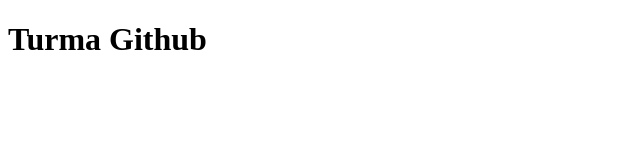
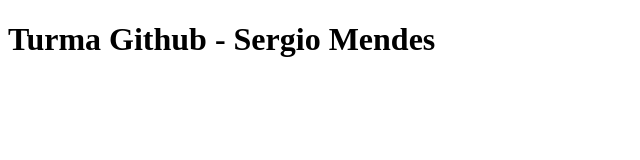
Before and after one commit to sergiocotiazure20265-ops/projeto-turma-github, a plain HTML site: page index.html in a window 1280 px wide. Shown: the whole page, without its empty margins (0-640 px from the left). Drawn offline with Linux system fonts and the light colour scheme.

Commit message:
fix: ajusta o título da página principal

```diff
--- a/index.html
+++ b/index.html
@@ -6,6 +6,6 @@
     <title>Document</title>
 </head>
 <body>
-    <h1>Turma Github</h1>
+    <h1>Turma Github - Sergio Mendes</h1>
 </body>
 </html>
```
